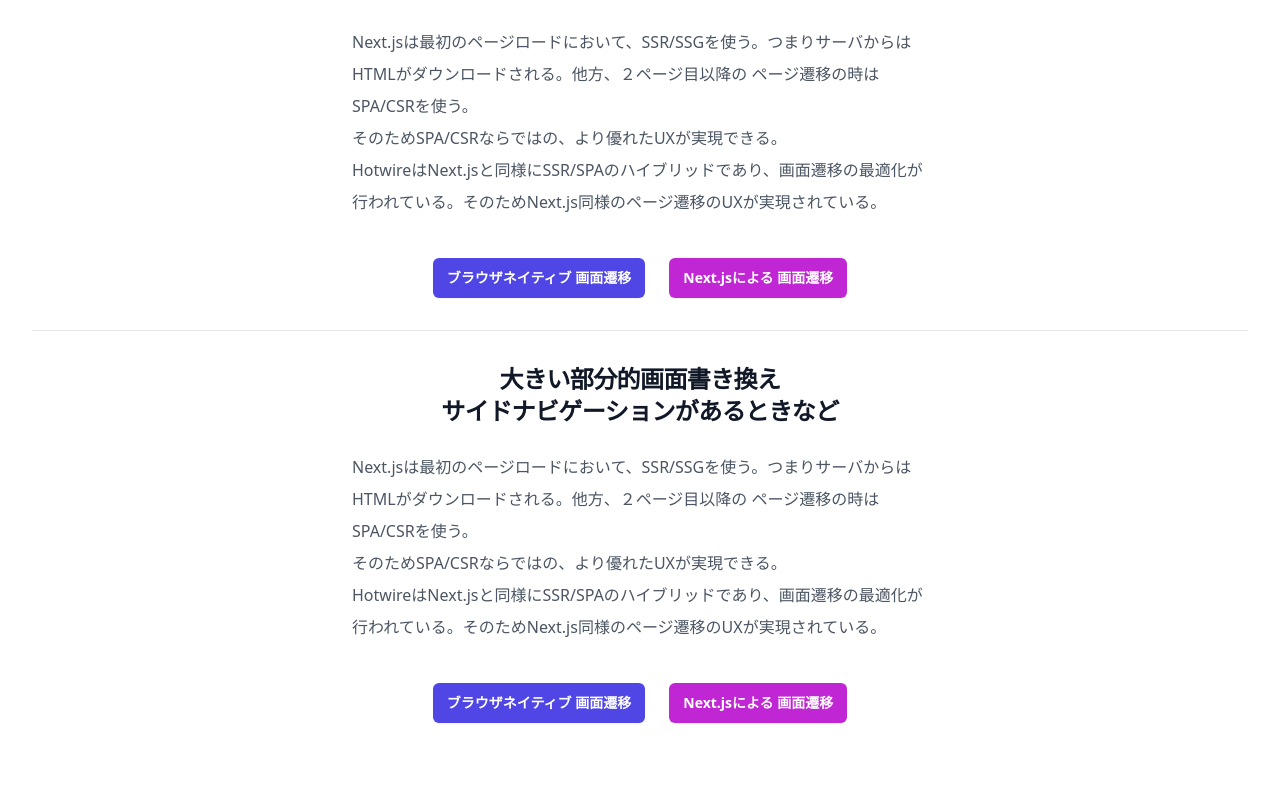
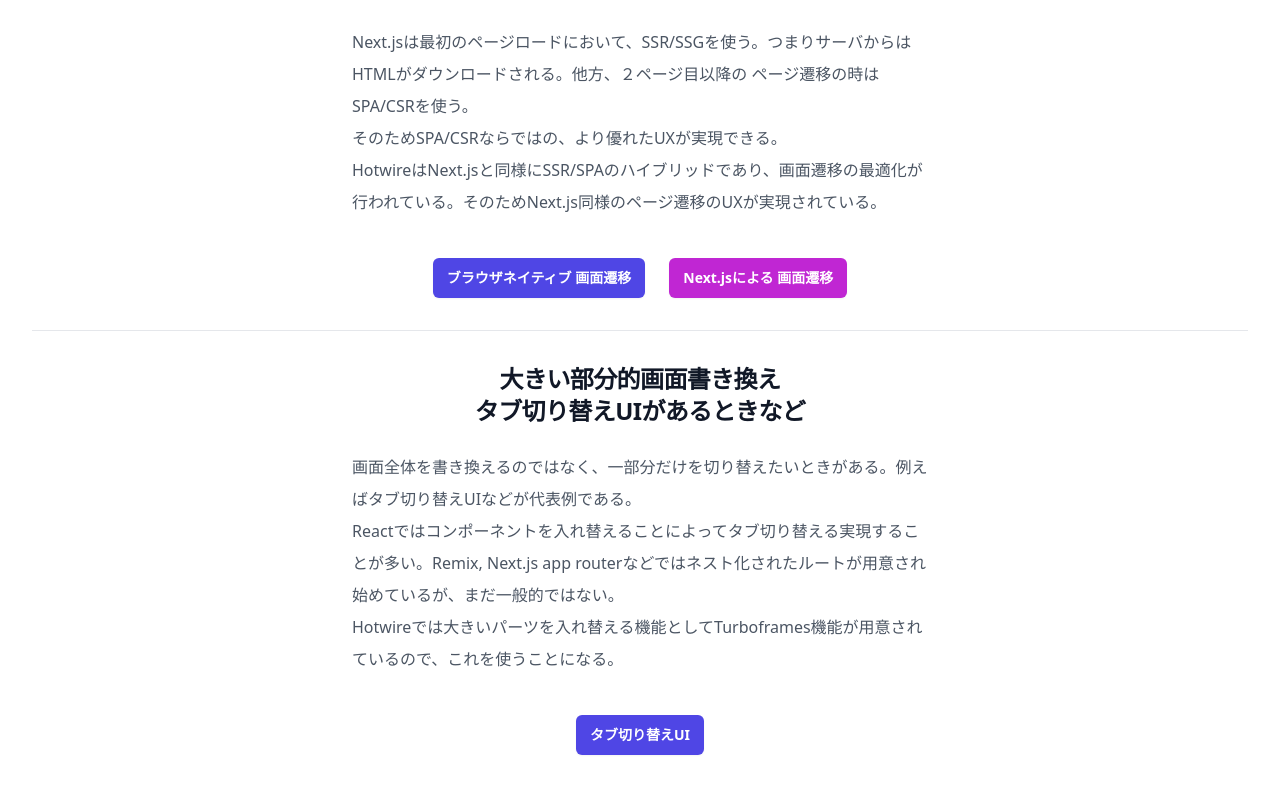
Before and after one commit to naofumi/hotwire_and_next, a Next.js app: page / in a window 1280 px wide. Shown: the part 475-1268 px from the top of the page. Built offline with nearby package versions, Linux system fonts and the light colour scheme.

Commit message:
Edit top page

```diff
--- a/pages/index.tsx
+++ b/pages/index.tsx
@@ -41,20 +41,18 @@ export default function IndexPage() {
                     <hr className="my-8"/>
                     <div className="mx-auto max-w-2xl text-center">
                         <h3 className="mt-4 text-2xl font-bold tracking-tight text-gray-900 sm:text-2xl">大きい部分的画面書き換え<br />
-                            サイドナビゲーションがあるときなど</h3>
+                            タブ切り替えUIがあるときなど</h3>
                         <p className="text-left mx-auto mt-6 max-w-xl text-base leading-8 text-gray-600">
-                            Next.jsは最初のページロードにおいて、SSR/SSGを使う。つまりサーバからはHTMLがダウンロードされる。他方、２ページ目以降の
-                            ページ遷移の時はSPA/CSRを使う。<br/>
-                            そのためSPA/CSRならではの、より優れたUXが実現できる。<br/>
-                            HotwireはNext.jsと同様にSSR/SPAのハイブリッドであり、画面遷移の最適化が行われている。そのためNext.js同様のページ遷移のUXが実現されている。
+                            画面全体を書き換えるのではなく、一部分だけを切り替えたいときがある。例えばタブ切り替えUIなどが代表例である。
+                            <br />
+                            Reactではコンポーネントを入れ替えることによってタブ切り替える実現することが多い。Remix, Next.js app routerなどではネスト化されたルートが用意され始めているが、まだ一般的ではない。
+                            <br />
+                            Hotwireでは大きいパーツを入れ替える機能としてTurboframes機能が用意されているので、これを使うことになる。
                         </p>
                         <div className="mt-10 flex items-center justify-center gap-x-6">
-                            <a href="/users"
+                            <a href="/tabbed_segments"
                                className="rounded-md bg-indigo-600 px-3.5 py-2.5 text-sm font-semibold text-white shadow-sm hover:bg-indigo-500 focus-visible:outline focus-visible:outline-2 focus-visible:outline-offset-2 focus-visible:outline-indigo-600"
-                               data-turbo="false">ブラウザネイティブ 画面遷移</a>
-                            <Link href="/users"
-                                  className="rounded-md bg-fuchsia-600 px-3.5 py-2.5 text-sm font-semibold text-white shadow-sm hover:bg-fuchsia-500 focus-visible:outline focus-visible:outline-2 focus-visible:outline-offset-2 focus-visible:outline-indigo-600"
-                                  data-turbo="true">Next.jsによる 画面遷移</Link>
+                               data-turbo="false">タブ切り替えUI</a>
                         </div>
                     </div>
                 </div>
```
